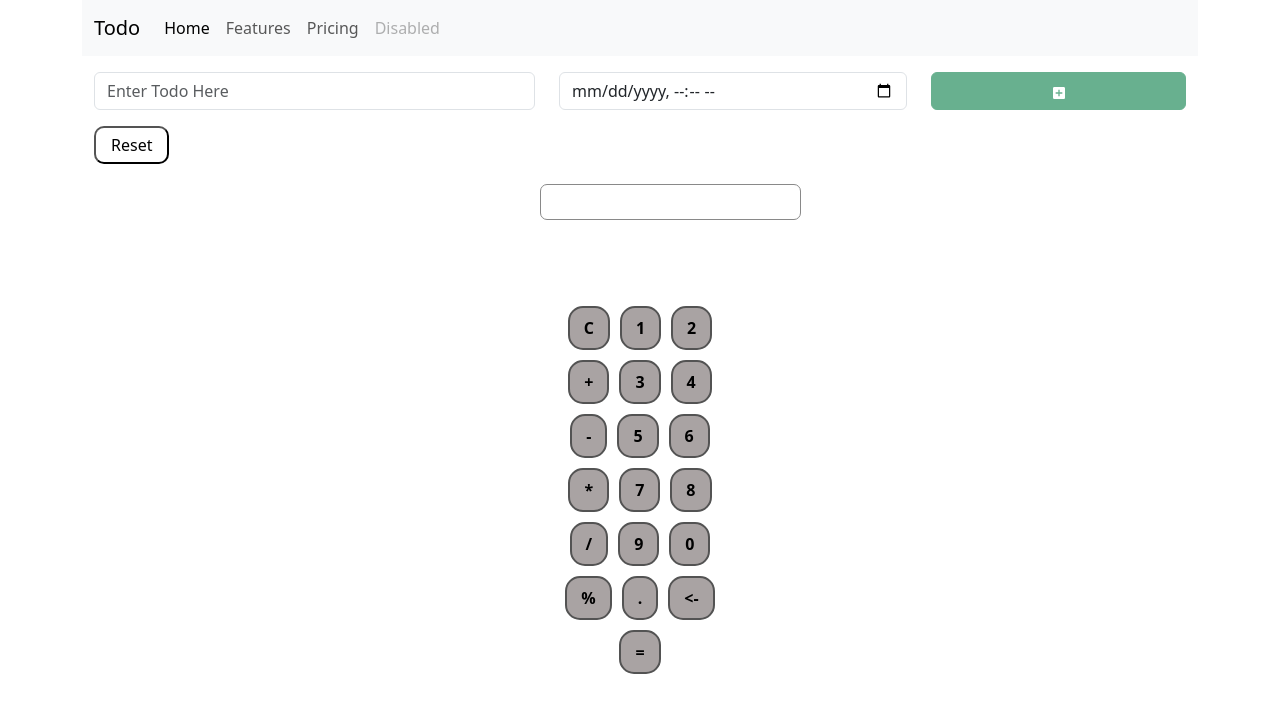
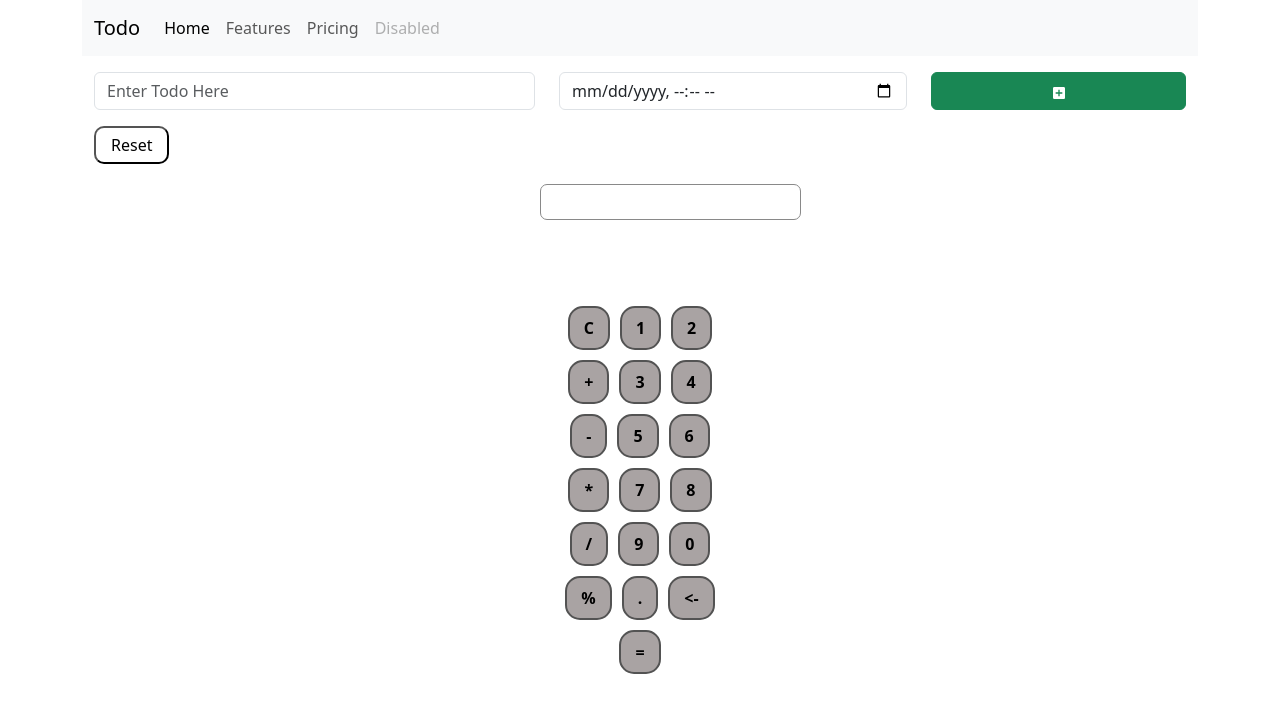
Before and after one commit to aliladakhi/Todo_calcu, a React (Vite) app: page / in a window 1280 px wide. Shown: the top 712 px of the page. Built offline with nearby package versions, Linux system fonts and the light colour scheme.

Commit message:
Use Ref Hook inplace of useStates

```diff
--- a/src/App.jsx
+++ b/src/App.jsx
@@ -5,6 +5,7 @@ function App() {
     <>
       <div className="container">
         <Todo/>
+
       </div>
       <div className="container">
         <Calcu />
--- a/src/Components/Todo/Clear.jsx
+++ b/src/Components/Todo/Clear.jsx
@@ -1,3 +1,4 @@
+import { useContext } from "react"
 import style from "./Clear.module.css"
 
 export default function Clear({update}){
@@ -9,9 +10,11 @@ export default function Clear({update}){
 
   return(
     <>
+
     <button type="button" onClick={handleOnClick} className={`${style["cls-btn"]}`}>
       Reset
     </button>
+
     </>
   );
 }
--- a/src/Components/Todo/Table.jsx
+++ b/src/Components/Todo/Table.jsx
@@ -1,38 +1,51 @@
-import { useState } from "react";
+import React, { useRef } from "react";
 import { MdAddBox } from "react-icons/md";
-export default function Table({data_pass,update}) {
-  const [task,setTask]=useState("")
-  const [date,setDate]=useState("")
 
-  function handleadd() {
-    const newData = [...data_pass,...[{task_name:task,task_date:date}]];
-    localStorage.setItem("data",JSON.stringify([...newData]))
-    update(newData);
-    setTask("")
-    setDate("")
+export default function Table({ data_pass, update }) {
+  const taskNameRef = useRef(null);
+  const taskDateRef = useRef(null);
+
+  const handleAdd = (event) => {
+    event.preventDefault();
+    const taskName = taskNameRef.current.value;
+    const taskDate = taskDateRef.current.value;
+
+    if (taskName.length === 0 || taskDate.length === 0) {
+      return;
     }
 
-  function taskEntry(e){
-    setTask(e.target.value)
-  }
-  function dateEntry(e){
-    setDate(e.target.value)
-  }
+    update((prevDataPass) => {
+      const newData = [
+        ...prevDataPass,
+        { task_name: taskName, task_date: taskDate },
+      ];
+      localStorage.setItem("data", JSON.stringify(newData));
+      return newData;
+    });
 
-  function handleEnter(event){
-    if(event.key=="Enter" && !(task.length==0 || date.length==0 )){
+    taskNameRef.current.value = "";
+    taskDateRef.current.value = "";
+  };
 
-      handleadd()
+  function handleEnter(event) {
+    const taskName = taskNameRef.current.value;
+    const taskDate = taskDateRef.current.value;
+
+    if (
+      event.key === "Enter" &&
+      taskName.length > 0 &&
+      taskDate.length > 0
+    ) {
+      handleAdd(event);
     }
   }
 
   return (
-      <div className="row my-3">
+    <form className="row my-3" onSubmit={handleAdd}>
       <div className="col-5">
         <div className="input-group flex-nowrap">
           <input
-            value={task}
-            onChange={taskEntry}
+            ref={taskNameRef}
             type="text"
             className="form-control"
             placeholder="Enter Todo Here"
@@ -46,23 +59,22 @@ export default function Table({data_pass,update}) {
       <div className="col-4">
         <div className="input-group flex-nowrap">
           <input
-            value={date}
-            onChange={dateEntry}
+            ref={taskDateRef}
             type="datetime-local"
             className="form-control"
-              placeholder="Enter Todo Here"
-              aria-label="Todo-name"
+            placeholder="Enter Date Here"
+            aria-label="Todo-date"
             aria-describedby="addon-wrapping"
             onKeyDown={handleEnter}
           />
         </div>
       </div>
-        <div className="col-3 ">
-          <button type="button" onClick={handleadd} className="btn btn-success container " disabled={task.length==0 || date.length==0}>
+      <div className="col-3">
+        <button
+          className="btn btn-success container">
           <MdAddBox />
         </button>
       </div>
-      </div>
-
+    </form>
   );
 }
--- a/src/Components/Todo/Todo.jsx
+++ b/src/Components/Todo/Todo.jsx
@@ -1,48 +1,42 @@
-import Header from "./Header"
-import Table from "./Table"
+import React, { useState, useEffect } from "react";
+import Header from "./Header";
+import Table from "./Table";
 import Card from "./Card";
-import { useState } from "react";
 import Clear from "./Clear";
 
 export default function Todo() {
-  if(!localStorage.getItem("data")){
-      localStorage.setItem("data",JSON.stringify([]))
-  }
-  let Data= JSON.parse(localStorage.getItem("data"))
+  // Initialize data from localStorage or empty array
+  const initialData = JSON.parse(localStorage.getItem("data")) || [];
 
-  console.log(Data);
-  const [data,updateDate]=useState(Data)
-  console.log(data)
+  // State to hold data
+  const [data, updateData] = useState(initialData);
+
+  useEffect(() => {
+    // Update localStorage whenever data changes
+    localStorage.setItem("data", JSON.stringify(data));
+  }, [data]);
 
   return (
     <>
-      <Header/>
+      <Header />
       <div className="container text-center">
-      <Table data_pass={data} update={updateDate}/>
-      {Array.isArray(data) && data.map((value,key)=> {
-         return <Card key={key} key_={key} task_name={value.task_name} task_date={value.task_date} data_pass={data} update={updateDate}/>
-      })}
+        <Table data_pass={data} update={updateData} />
+
+        {Array.isArray(data) &&
+          data.map((value, key) => (
+            <Card
+              key={key}
+              key_={key}
+              task_name={value.task_name}
+              task_date={value.task_date}
+              data_pass={data}
+              update={updateData}
+            />
+          ))}
       </div>
       <div className="container">
-      <Clear  update={updateDate}/>
+        <Clear update={updateData} />
       </div>
     </>
-  )
+  );
 }
-
-
-
-
-/*
-<div className="container ">
-      <Header/>
-      <div className="container text-center">
-      <Table data_pass={data} update={updateDate}/>
-      {Array.isArray(data) && data.map((value,key)=> {
-         return <Card key={key} key_={key} task_name={value.task_name} task_date={value.task_date} data_pass={data} update={updateDate}/>
-      })}
-      </div>
-      <div className="container">
-      <Clear  update={updateDate}/>
-      </div>
-    </div> */
```
Also changed, not shown: src/Context/Task.jsx (added, +28 -0 lines). Lines whose indentation alone changed are shown as unchanged.
